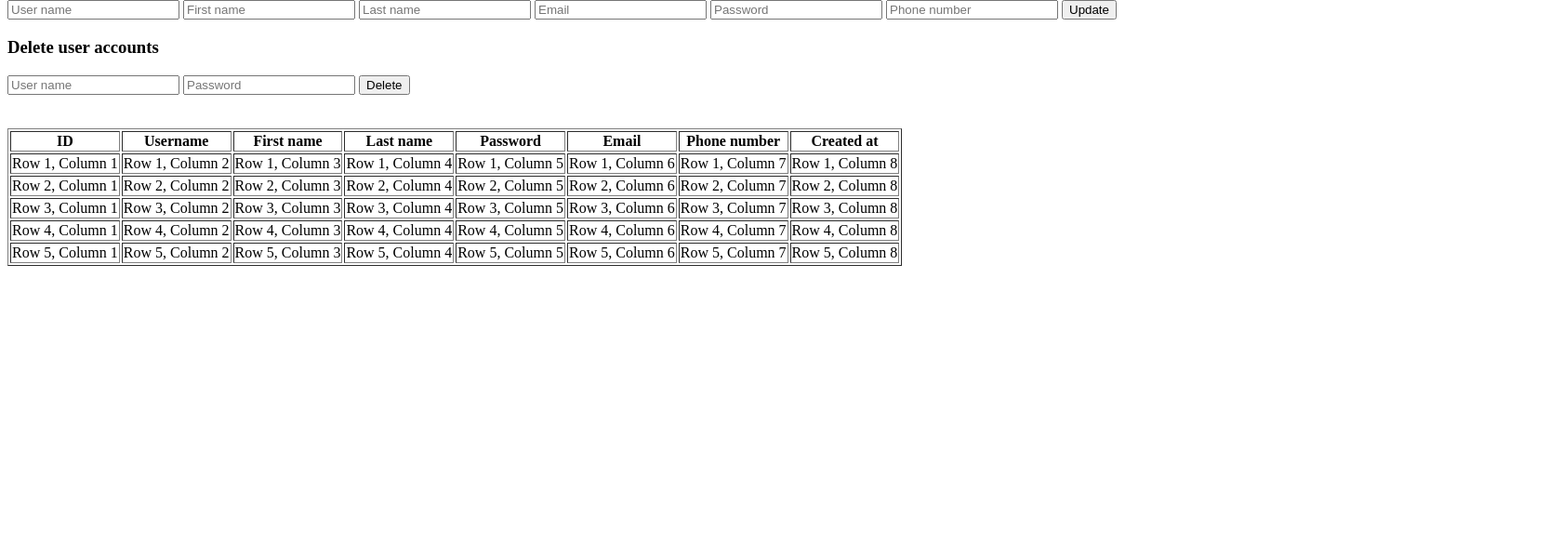
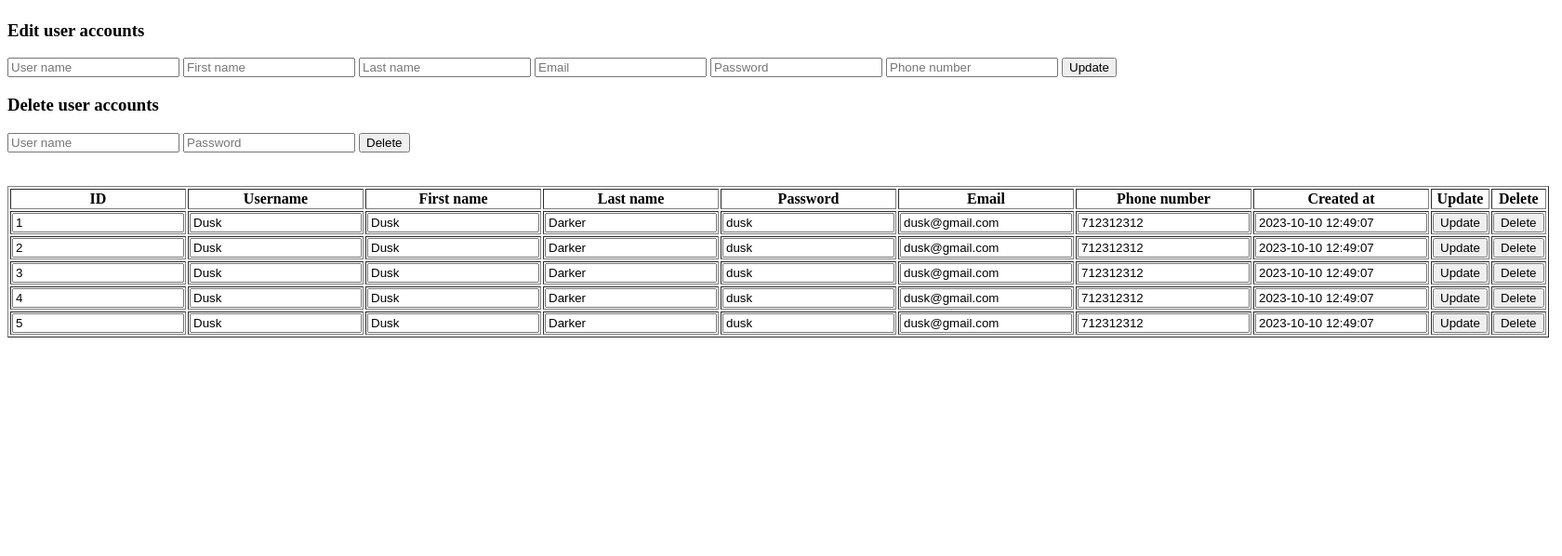
Before and after one commit to KyanGH/BlogWeb, a PHP site: page /admin-panel.php in a window 1680 px wide. Shown: the part 59-657 px from the top of the page at 93% size. Run offline with PHP 8.4, Linux system fonts and the light colour scheme.

Commit message:
Modified

```diff
--- a/Calculator.php
+++ b/Calculator.php
@@ -7,6 +7,7 @@
     <link rel="stylesheet" type="text/css" href="Styles/calcStyle.css"/>
 </head>
 <body>
+<iframe src="master.php" frameborder="0" width="100%" height="50"></iframe>
     <form action="<?php echo htmlspecialchars($_SERVER["PHP_SELF"]);?>" method="POST">
     <input type="number" name="num01" placeholder="First number">
     <select name="operator">
@@ -49,7 +50,7 @@ if($_SERVER["REQUEST_METHOD"] == "POST"){
                 break;
 
             case "multi":
-                $value = $num01 * $num2;
+                $value = $num01 * $num02;
                 break;
 
             case "div":
--- a/admin-panel.php
+++ b/admin-panel.php
@@ -6,6 +6,7 @@
     <title>Document</title>
 </head>
 <body>
+<iframe src="master.php" frameborder="0" width="100%" height="50"></iframe>
     <h3>Edit user accounts</h3>
     <form action="includes/userupdate.inc.php" method="post">
     <input type="text" name="user_name" placeholder="User name">
@@ -23,11 +24,12 @@
     <input type="password" name="password" placeholder="Password">
     <button>Delete</button>
 </form>
+
 <br><br>
+<?php
 
-
-<?php
 $j = 5;
+echo "<form action='includes/userdelete.inc.php method='post'>";
 echo "<table border='1'>";
 //Create columns
 echo "<tr>";
@@ -39,17 +41,29 @@ echo "<th>Password</th>";
 echo "<th>Email</th>";
 echo "<th>Phone number</th>";
 echo "<th>Created at</th>";
+echo "<th>Update</th>";
+echo "<th>Delete</th>";
 echo "</tr>";
 
-// Create rows for each column
+// Create rows for each user
 for ($row = 1; $row <= $j; $row++) {
     echo "<tr>";
-    for ($col = 1; $col <= 8; $col++) {
-        echo "<td>Row $row, Column $col</td>";
-    }
+    echo "<td><input type='text' id='id_$row' name='id_$row' value='$row'></td>";
+    echo "<td><input type='text' id='user_name_$row' name='username_$row' value='Dusk'></td>";
+    echo "<td><input type='text' id='first_name_$row' name='first_name_$row' value='Dusk'></td>";
+    echo "<td><input type='text' id='last_name_$row' name='last_name_$row' value='Darker'></td>";
+    echo "<td><input type='text' id='password_$row' name='password_$row' value='dusk'></td>";
+    echo "<td><input type='text' id='email_$row' name='email_$row' value='dusk@gmail.com'></td>";
+    echo "<td><input type='text' id='phone_$row' name='phone_$row' value='712312312'></td>";
+    echo "<td><input type='text' id='created_at_$row' name='created_at_$row' value='2023-10-10 12:49:07'></td>";
+    echo "<td><button type='submit' name='update_$row'>Update</button></td>";
+    echo "<td><button type='submit' name='delete_$row'>Delete</button></td>";
     echo "</tr>";
 }
 echo "</table>";
+echo "</form>";
+
+
 ?>
 </body>
 </html>
--- a/form.php
+++ b/form.php
@@ -5,6 +5,7 @@
     <link rel="stylesheet" type="text/css" href="Styles/formStyle.css"/>
 </head>
 <body>
+<iframe src="master.php" frameborder="0" width="100%" height="50"></iframe>
     <h1>What's Your Favorite Animal?</h1>
     <form action="phpHandlers/formhandler.php" method="post">
         <label for="firstName">First Name:</label>
```
Also changed, not shown: index.html (deleted, +0 -55 lines).
